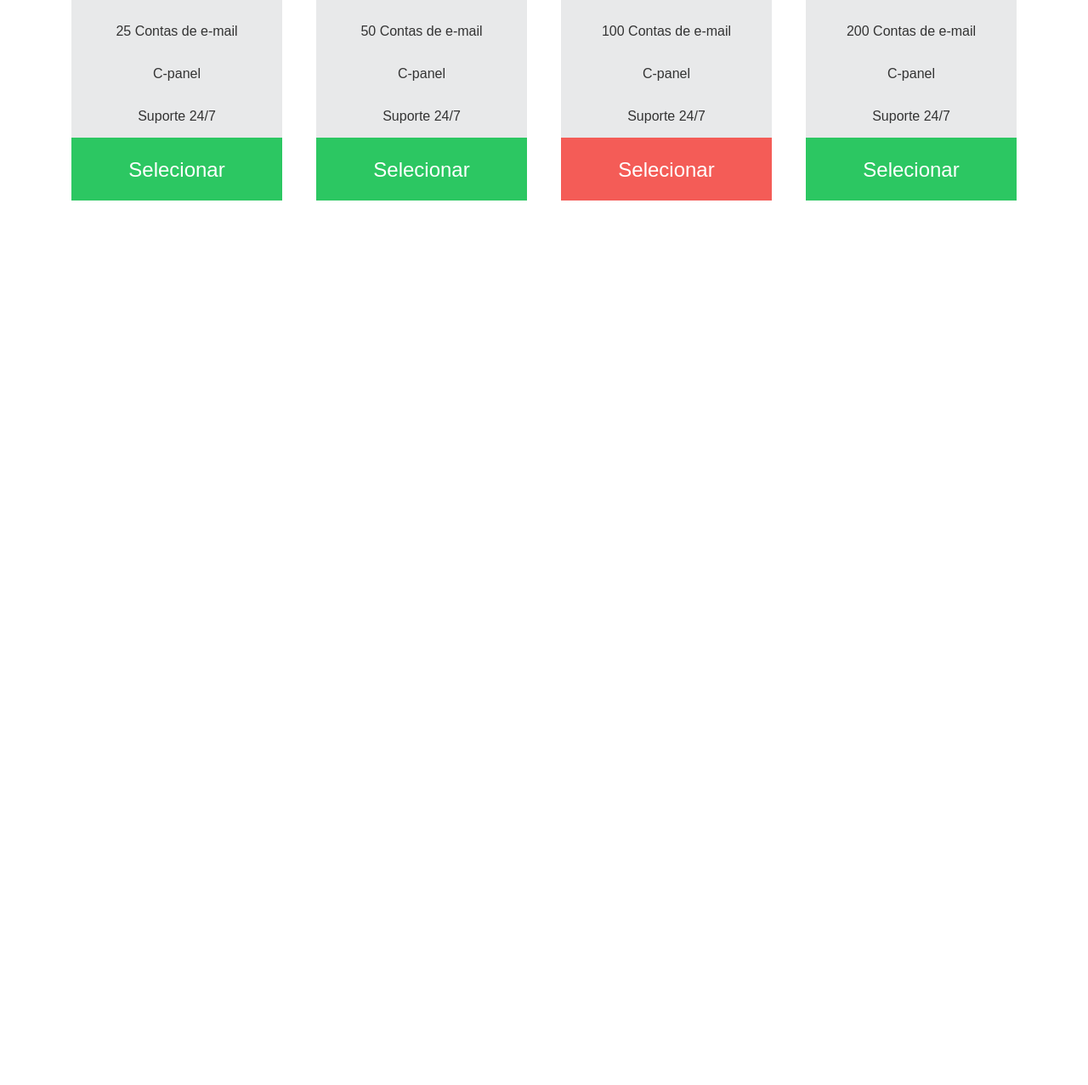
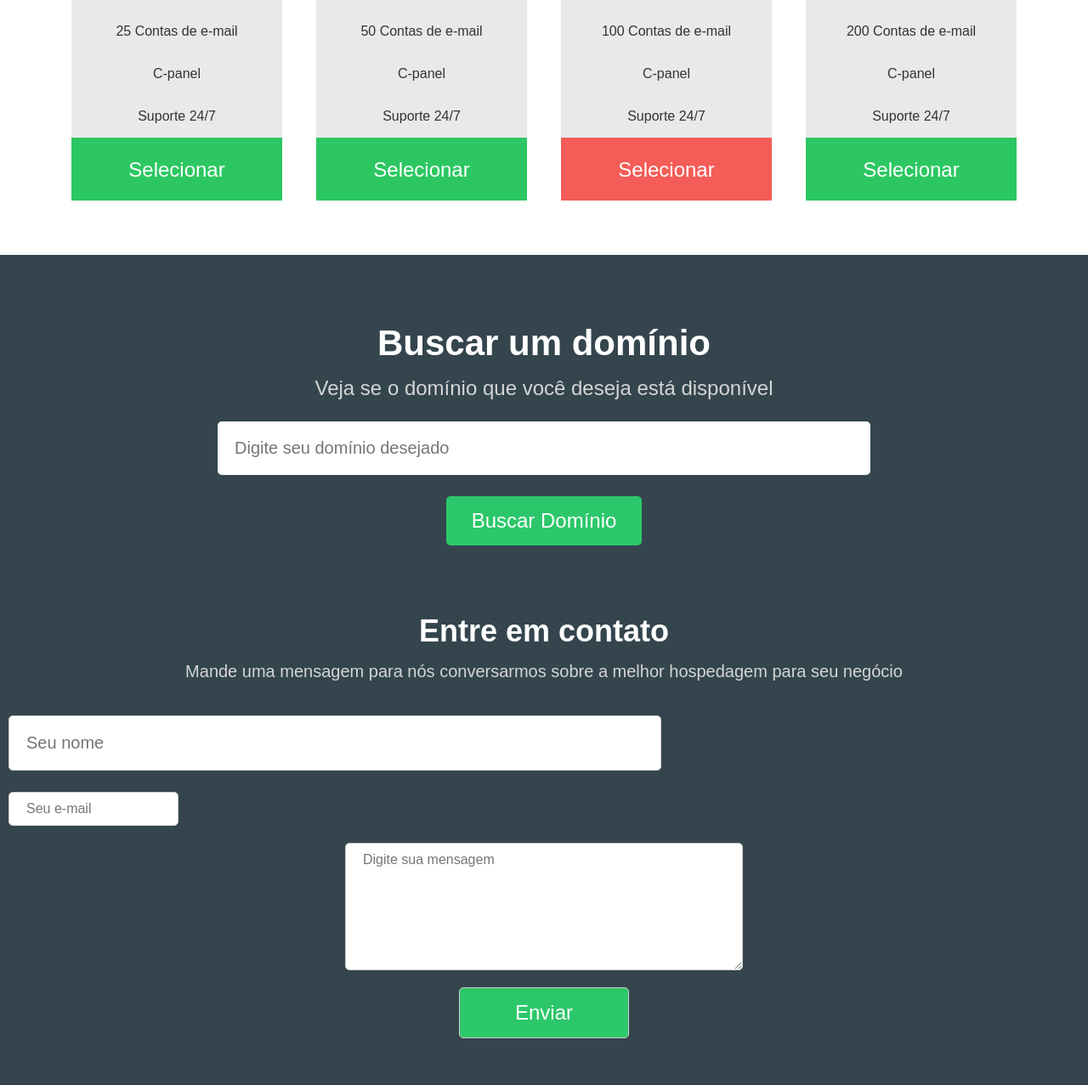
Before and after one commit to GuilhermeRuberto/HDC-Host, a plain HTML site: page index.html in a window 1280 px wide. Shown: the part 590-1867 px from the top of the page at 85% size. Before the commit the page ends 890 px from the top, so only its background shows below. Drawn offline with Linux system fonts and the light colour scheme.

Commit message:
Atts html css

```diff
--- a/index.html
+++ b/index.html
@@ -46,7 +46,7 @@
 
     </div>
 
-    <section class="preco-container">
+    <div class="preco-container">
         <h1>Planos e Preços</h1>
         <p>Selecione o plano perfeito para você</p>
         <div class="plano-container">
@@ -98,7 +98,26 @@
                 </ul>
             </div>
         </div>
+    </div>
+
+    <div class="dominio-container">
+        <h2>Buscar um domínio</h2>
+        <p>Veja se o domínio que você deseja está disponível</p>
+        <form>
+            <input type="text" name="dominio" placeholder="Digite seu domínio desejado">
+            <input type="submit" value="Buscar Domínio">
+        </form>
     </section>
+    <section class="contato-container">
+        <h2>Entre em contato</h2>
+        <p>Mande uma mensagem para nós conversarmos sobre a melhor hospedagem para seu negócio</p>
+        <form>
+            <input type="text" name="name" placeholder="Seu nome">
+            <input type="email" name="email" placeholder="Seu e-mail">
+            <textarea name="message" placeholder="Digite sua mensagem"></textarea>
+            <input type="submit" value="Enviar">
+        </form>
+    </div>
 
 
 </body>
--- a/style.css
+++ b/style.css
@@ -135,3 +135,89 @@ p {
 .plano .recomendado {
 	background-color: #F45C57;
 }
+
+.dominio-container {
+	background-color: #34454E;
+	text-align: center;
+	padding: 5em 0;
+}
+
+.dominio-container h2 {
+	color: #FFF;
+	font-size: 42px;
+	margin-top: 0;
+	margin-bottom: 15px;
+}
+
+.dominio-container p {
+	color: #D5D5D5;
+	font-size: 24px;
+	margin-bottom: 25px;
+}
+
+.dominio-container input {
+	display:block;
+	position: relative;
+	margin-left: auto;
+	margin-right: auto;
+	border: none;
+	border-radius: 5px;
+}
+
+.dominio-container input[type=text] {
+	margin-bottom: 25px;
+	width: 60%;
+	padding: 20px;
+	font-size: 20px;
+}
+
+.dominio-container input[type=submit] {
+	background-color: #2CC76A;
+	padding: 15px 30px;
+	color: #FFF;
+	font-size: 24px;
+}
+
+.contato-container {
+	text-align: center;
+	padding-top: 5em;
+	padding-bottom: 2em;
+}
+
+.contato-container h2 {
+	font-size: 36px;
+}
+
+.contato-container p {
+	font-size: 20px;
+	margin-bottom: 40px;
+}
+
+.contato-container input, .contato-container textarea {
+	width: 200px;
+	padding: 10px 20px;
+	font-size: 16px;
+	border-radius: 5px;
+	border: 1px solid #CCC;
+	margin-left: 10px;
+	margin-right: 10px;
+	margin-bottom: 20px;
+}
+
+.contato-container textarea {
+	display: block;
+	position: relative;
+	margin-left: auto;
+	margin-right: auto;
+	width: 468px;
+	height: 150px;
+}
+
+.contato-container input[type=submit] {
+	display: block;
+	position: relative;
+	margin-left: auto;
+	margin-right: auto;
+	background-color: #2CC76A;
+	color: #FFF;
+}
```
